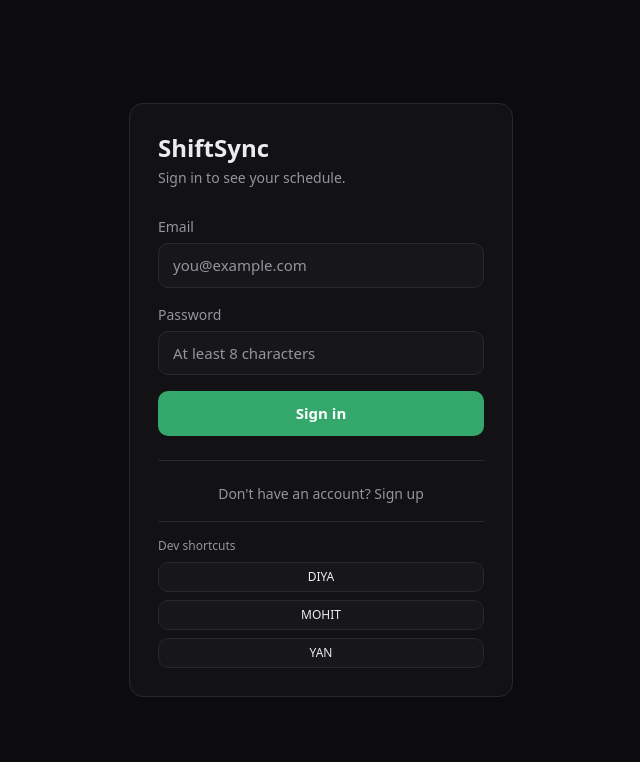
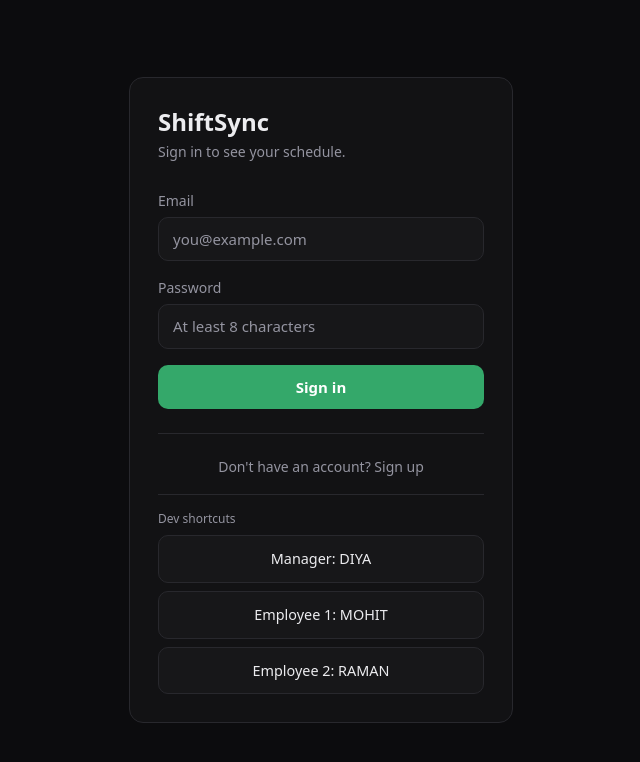
Before and after one commit to Bhatia612/shiftsync, a React (Vite) app in the folder frontend/: page /login in a window 1280 px wide. Shown: the top 762 px of the page, without its empty margins (319-959 px from the left). Built offline with nearby package versions, Linux system fonts and the light colour scheme; no server answers.

Commit message:
chore: updated dev quick-login credentials

```diff
--- a/frontend/src/features/auth/pages/AuthPage.jsx
+++ b/frontend/src/features/auth/pages/AuthPage.jsx
@@ -148,23 +148,23 @@ function AuthPage() {
               <button
                 onClick={() => quickLogin("diyarayat5@gmail.com", "diyaDiBakery")}
                 disabled={submitting}
-                className="btn btn-secondary flex-1 !py-1.5 text-xs"
+                className="btn btn-secondary flex-1 !py-3 text-[.9rem]"
               >
-                DIYA
+                Manager: DIYA
               </button>
               <button
                 onClick={() => quickLogin("mohitbhatia612@gmail.com", "mohit001password")}
                 disabled={submitting}
-                className="btn btn-secondary flex-1 !py-1.5 text-xs"
+                className="btn btn-secondary flex-1 !py-3 text-[.9rem]"
               >
-                MOHIT
+                Employee 1: MOHIT
               </button>
               <button
-                onClick={() => quickLogin("yan001@gmail.com", "Yan001password")}
+                onClick={() => quickLogin("ramanbhatia00@gmail.com", "raman001password")}
                 disabled={submitting}
-                className="btn btn-secondary flex-1 !py-1.5 text-xs"
+                className="btn btn-secondary flex-1 !py-3 text-[.9rem]"
               >
-                YAN
+                Employee 2: RAMAN
               </button>
             </div>
           </div>
```
